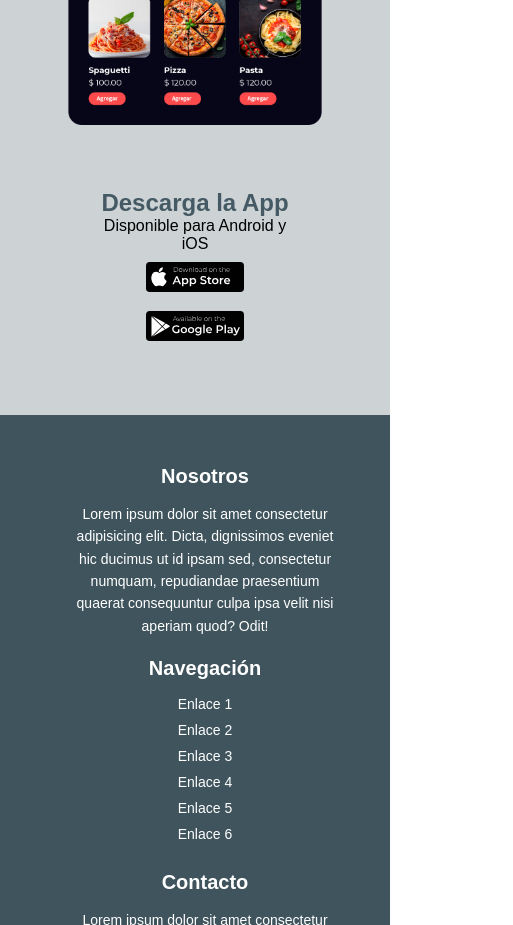
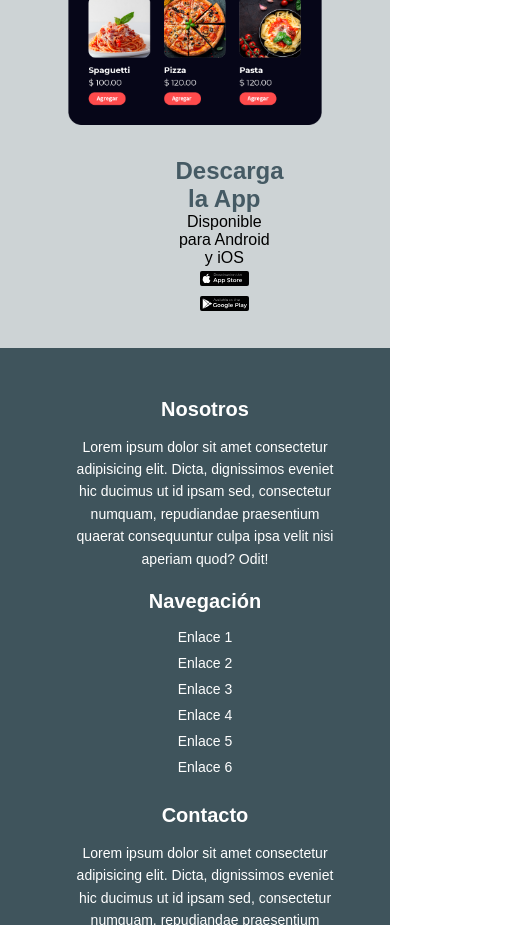
Before and after one commit to Yamile0712/delivery-app, a plain HTML site: page index.html in a window 390 px wide. Shown: the part 8220-9145 px from the top of the page, 513 px wide, since content can reach past the window. Drawn offline with Linux system fonts and the light colour scheme.

Commit message:
arregle responsive

```diff
--- a/estilos/estilos.css
+++ b/estilos/estilos.css
@@ -781,10 +781,10 @@
     }
 
     .texto-app {
-        width: 100%;
+        width: 50%;
         font-size: 16px;
         text-align: center;
-
+        padding: 32px;
     }
 
     .img-apple-android {
```
